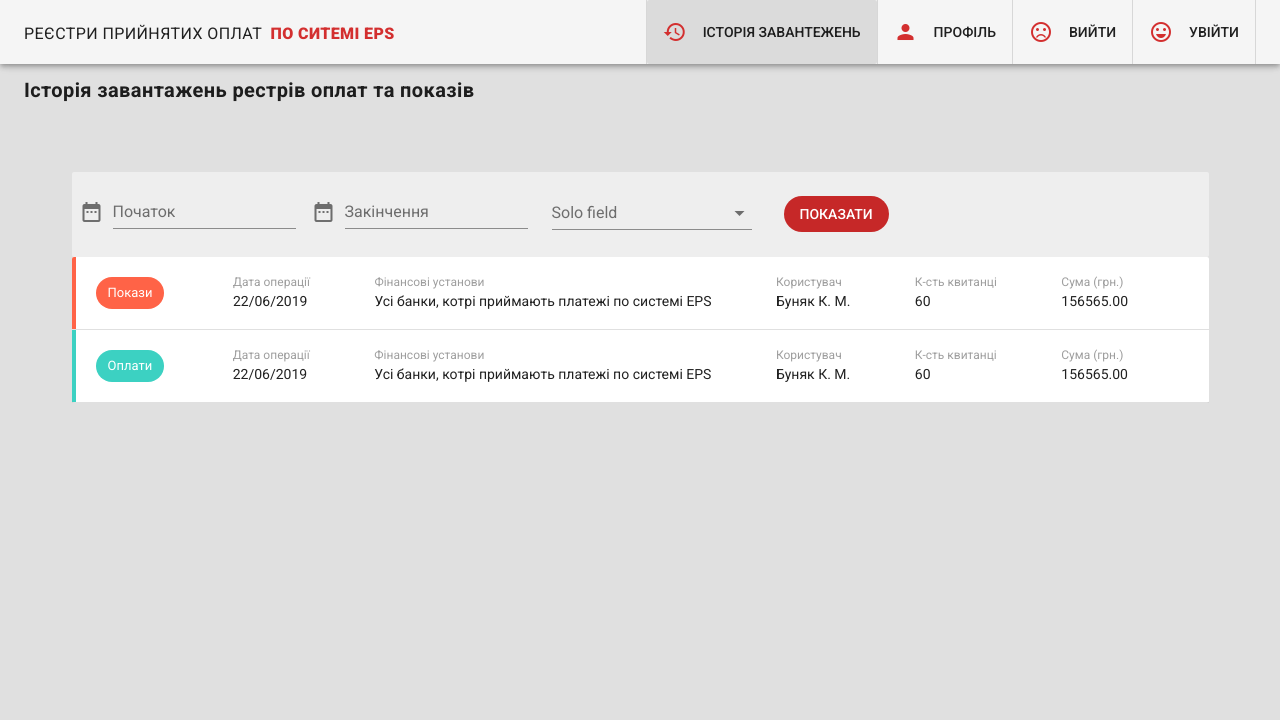
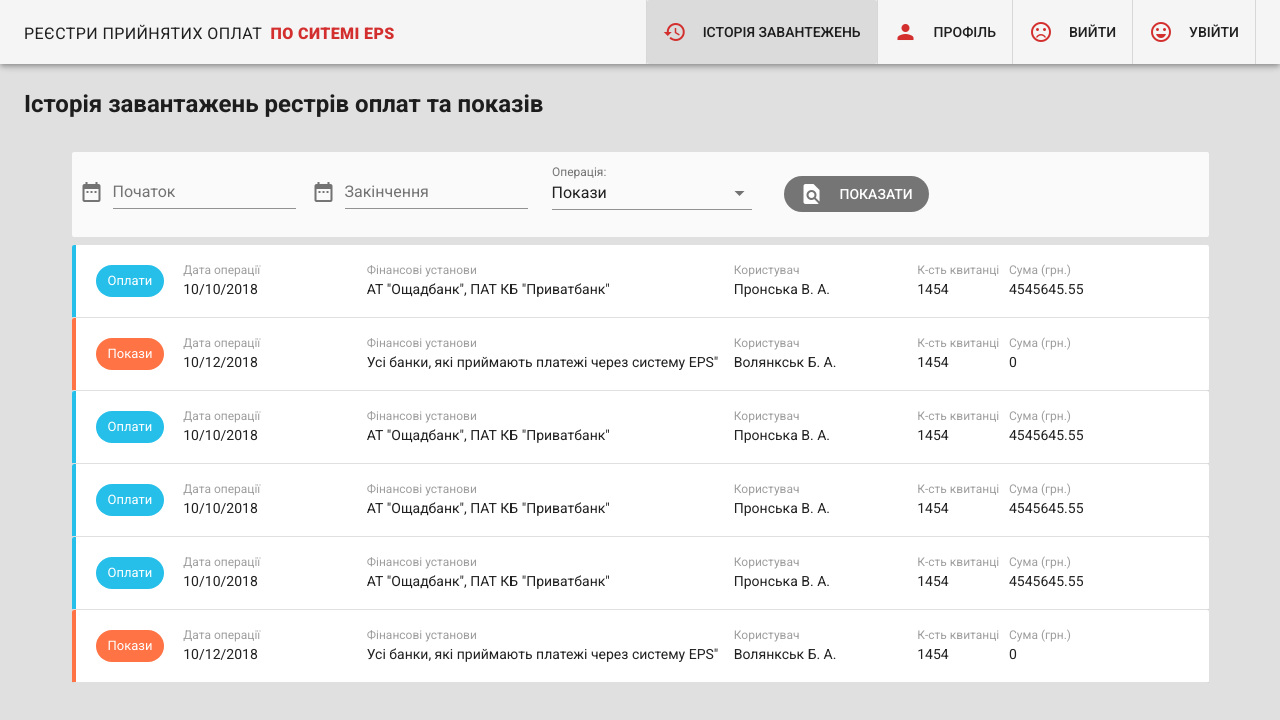
Before and after one commit to bunzuk1991/list-of-payments, a Vue app: page /history in a window 1280 px wide. Shown: the top 720 px of the page. Built offline with nearby package versions, Linux system fonts and the light colour scheme.

Commit message:
first commit

```diff
--- a/src/views/DownloadHistory.vue
+++ b/src/views/DownloadHistory.vue
@@ -1,86 +1,60 @@
 <template>
   <div class="history">
-    <h1 class="title font-weight-bold ml-4 mt-3">Історія завантажень рестрів оплат та показів</h1>
+    <h1 class="headline font-weight-bold ml-4 mt-4">Історія завантажень рестрів оплат та показів</h1>
 <!--    <div class="dev">-->
 <!--      <v-divider inset></v-divider>-->
 <!--    </div>-->
-    <v-container class="my-5">
-      <v-card flat class="pa-2" color="grey lighten-3">
+    <v-container class="my-2">
+      <v-card flat class="pa-2 mb-2" color="grey lighten-5">
         <v-layout align-center row>
           <v-flex xs12>
-            <v-menu class="mr-3">
-              <v-text-field :value="formattedDate(dateBegin)" slot="activator" label="Початок" prepend-icon="date_range" readonly></v-text-field>
-              <v-date-picker v-model="dateBegin" locale="uk-uk"></v-date-picker>
+            <v-menu class="mr-3" offset-y transition="scale-transition">
+              <v-text-field color='red darken-1' :value="formattedDate(dateBegin)" slot="activator" label="Початок" prepend-icon="date_range" readonly></v-text-field>
+              <v-date-picker color="red darken-1" v-model="dateBegin" locale="uk-uk"></v-date-picker>
             </v-menu>
-            <v-menu class="mr-4">
-              <v-text-field :value="formattedDate(dateEnd)" slot="activator" label="Закінчення" prepend-icon="date_range" readonly></v-text-field>
-              <v-date-picker v-model="dateEnd" locale="uk-uk"></v-date-picker>
+            <v-menu class="mr-4" offset-y transition="scale-transition">
+              <v-text-field color='red darken-1' :value="formattedDate(dateEnd)" slot="activator" label="Закінчення" prepend-icon="date_range" readonly></v-text-field>
+              <v-date-picker color="red darken-1" v-model="dateEnd" locale="uk-uk"></v-date-picker>
             </v-menu>
             <v-select
               :items="selectItems"
-              label="Solo field"
+              label="Операція:"
               class="mr-4 d-inline-flex"
               :style="{ width: '200px' }"
               v-model="selectedItem"
-              min-width="200px"
-              max-width="200px"
+              offset-y
             ></v-select>
-            <v-btn color="red darken-3 white--text" depressed round >
+            <v-btn color="grey darken-1 white--text" depressed round >
+              <v-icon left>find_in_page</v-icon>
               Показати
             </v-btn>
           </v-flex>
         </v-layout>
       </v-card>
-      <v-card flat>
-        <v-layout row wrap :class="`pa-3 pay-item meters`">
-          <v-flex>
-            <v-chip large :class="`meters white--text`">Покази</v-chip>
+      <v-card flat v-for="historyItem in historyList" :key="`history-item-${historyItem.id}`">
+        <v-layout row wrap :class="`pa-3 pay-item ${historyItem.kind}`">
+          <v-flex md1 sm4>
+            <v-chip large :class="`${historyItem.kind} white--text`">{{ historyItem.kindName }}</v-chip>
           </v-flex>
-          <v-flex>
+          <v-flex md2 sm4>
             <div class="caption grey--text">Дата операції</div>
-            <div>22/06/2019</div>
+            <div>{{ historyItem.operationDate }}</div>
           </v-flex>
-          <v-flex>
+          <v-flex md4 sm4>
             <div class="caption grey--text">Фінансові установи</div>
-            <div>Усі банки, котрі приймають платежі по системі EPS</div>
+            <div>{{ historyItem.banks }}</div>
           </v-flex>
-          <v-flex>
+          <v-flex md2 sm4>
             <div class="caption grey--text">Користувач</div>
-            <div>Буняк К. М.</div>
+            <div>{{ historyItem.user }}</div>
           </v-flex>
-          <v-flex>
+          <v-flex md1 sm4>
             <div class="caption grey--text">К-сть квитанці</div>
-            <div>60</div>
+            <div>{{ historyItem.receipts }}</div>
           </v-flex>
-          <v-flex>
+          <v-flex md2 sm4>
             <div class="caption grey--text">Сума (грн.)</div>
-            <div>156565.00</div>
-          </v-flex>
-        </v-layout>
-        <v-divider></v-divider>
-        <v-layout row wrap :class="`pa-3 pay-item pays`">
-          <v-flex>
-            <v-chip large :class="`pays white--text`">Оплати</v-chip>
-          </v-flex>
-          <v-flex>
-            <div class="caption grey--text">Дата операції</div>
-            <div>22/06/2019</div>
-          </v-flex>
-          <v-flex>
-            <div class="caption grey--text">Фінансові установи</div>
-            <div>Усі банки, котрі приймають платежі по системі EPS</div>
-          </v-flex>
-          <v-flex>
-            <div class="caption grey--text">Користувач</div>
-            <div>Буняк К. М.</div>
-          </v-flex>
-          <v-flex>
-            <div class="caption grey--text">К-сть квитанці</div>
-            <div>60</div>
-          </v-flex>
-          <v-flex>
-            <div class="caption grey--text">Сума (грн.)</div>
-            <div>156565.00</div>
+            <div>{{ historyItem.sum }}</div>
           </v-flex>
         </v-layout>
         <v-divider></v-divider>
@@ -101,17 +75,22 @@ export default {
       dateBegin: null,
       dateEnd: null,
       dropdown_font: ['Arial', 'Calibri', 'Courier', 'Verdana'],
-      selectedItem: ''
+      selectedItem: 'Покази'
     }
   },
   computed: {
-    items () {
+    historyList () {
       return [
-        { title: 'first' }
+        { kind: 'pays', kindName: 'Оплати', operationDate: '10/10/2018', banks: 'АТ "Ощадбанк", ПАТ КБ "Приватбанк"', user: 'Пронська В. А.', receipts: '1454', sum: 4545645.55 },
+        { kind: 'meters', kindName: 'Покази', operationDate: '10/12/2018', banks: 'Усі банки, які приймають платежі через систему EPS"', user: 'Волянкськ Б. А.', receipts: '1454', sum: 0.00 },
+        { kind: 'pays', kindName: 'Оплати', operationDate: '10/10/2018', banks: 'АТ "Ощадбанк", ПАТ КБ "Приватбанк"', user: 'Пронська В. А.', receipts: '1454', sum: 4545645.55 },
+        { kind: 'pays', kindName: 'Оплати', operationDate: '10/10/2018', banks: 'АТ "Ощадбанк", ПАТ КБ "Приватбанк"', user: 'Пронська В. А.', receipts: '1454', sum: 4545645.55 },
+        { kind: 'pays', kindName: 'Оплати', operationDate: '10/10/2018', banks: 'АТ "Ощадбанк", ПАТ КБ "Приватбанк"', user: 'Пронська В. А.', receipts: '1454', sum: 4545645.55 },
+        { kind: 'meters', kindName: 'Покази', operationDate: '10/12/2018', banks: 'Усі банки, які приймають платежі через систему EPS"', user: 'Волянкськ Б. А.', receipts: '1454', sum: 0.00 }
       ]
     },
     selectItems () {
-      return ['Foo', 'Bar', 'Fizz', 'Buzz']
+      return ['Оплати', 'Покази', 'Усе']
     }
   },
   methods: {
@@ -124,15 +103,15 @@ export default {
 
 <style scoped>
   .pay-item.pays {
-    border-left: 4px solid #3cd1c2;
+    border-left: 4px solid #26bfe9;
   }
   .pay-item.meters {
-    border-left: 4px solid tomato;
+    border-left: 4px solid #ff7345;
   }
   .v-chip.pays {
-    background: #3cd1c2;
+    background: #26bfe9;
   }
   .v-chip.meters {
-    background: tomato;
+    background: #ff7345;
   }
 </style>
```
